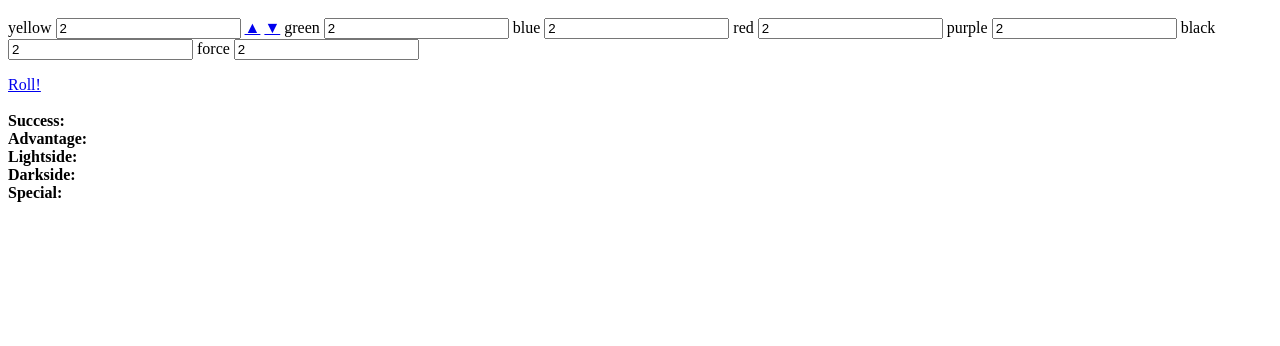
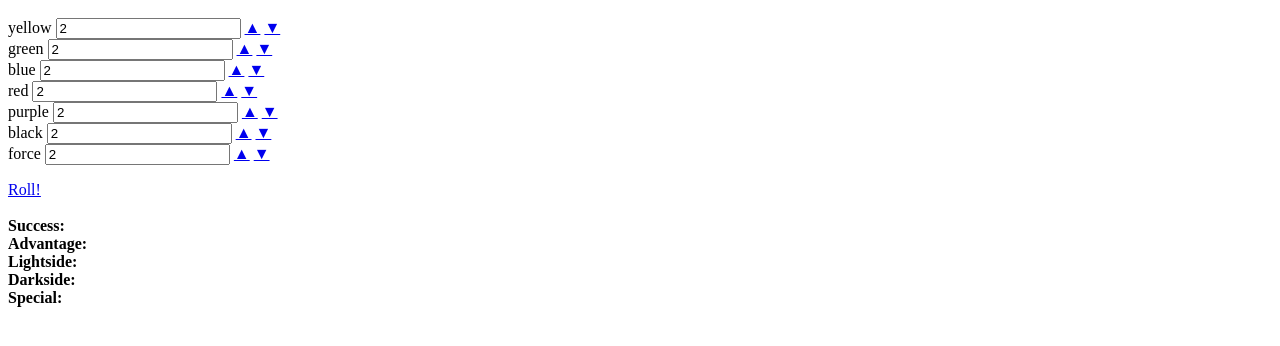
Before and after one commit to dyeje/swDiceRoller, a plain HTML site: page swDiceRoller.html in a window 1280 px wide. Shown: the part 48-394 px from the top of the page. Drawn offline with Linux system fonts and the light colour scheme.

Commit message:
New quantity controls

```diff
--- a/diceRoller.js
+++ b/diceRoller.js
@@ -1,7 +1,18 @@
-var rollButton = $('a.roll');
 var diceForm = $('form.dice-form');
 
-rollButton.click(function (e) {
+$('a.quantity-control').click(function (e) {
+  e.preventDefault();
+
+  var input = $(this).siblings('input');
+  var value = parseInt((input.val() || 0), 10);
+  if ($(this).hasClass('up')) {
+    input.val(value + 1);
+  } else {
+    input.val(Math.max(value - 1, 0));
+  }
+});
+
+$('a.roll').click(function (e) {
   var diceInputs = diceForm.serializeArray();
 
   var diceSets = _.compact(_.map(diceInputs, function (diceInput) {
--- a/swDiceRoller.html
+++ b/swDiceRoller.html
@@ -8,28 +8,54 @@
     <h1>Star Wars Dice Roller</h1>
 
     <form class="dice-form">
+      <div class='die-control'>
         <label for="yellow">yellow</label>
-      <input type="number" name="yellow" min="0" value="2"></input>
-      <a href='#'>▲</a>
-      <a href='#'>▼</a>
+        <input name="yellow" min="0" value="2"></input>
+        <a class='quantity-control up' href='#'>▲</a>
+        <a class='quantity-control down' href='#'>▼</a>
+      </div>
 
+      <div class='die-control'>
         <label for="green">green</label>
-      <input type="number" name="green" min="0" value="2"></input>
+        <input name="green" min="0" value="2"></input>
+        <a class='quantity-control up' href='#'>▲</a>
+        <a class='quantity-control down' href='#'>▼</a>
+      </div>
 
+      <div class='die-control'>
         <label for="blue">blue</label>
-      <input type="number" name="blue" min="0" value="2"></input>
+        <input name="blue" min="0" value="2"></input>
+        <a class='quantity-control up' href='#'>▲</a>
+        <a class='quantity-control down' href='#'>▼</a>
+      </div>
 
+      <div class='die-control'>
         <label for="red">red</label>
-      <input type="number" name="red" min="0" value="2"></input>
+        <input name="red" min="0" value="2"></input>
+        <a class='quantity-control up' href='#'>▲</a>
+        <a class='quantity-control down' href='#'>▼</a>
+      </div>
 
+      <div class='die-control'>
         <label for="purple">purple</label>
-      <input type="number" name="purple" min="0" value="2"></input>
+        <input name="purple" min="0" value="2"></input>
+        <a class='quantity-control up' href='#'>▲</a>
+        <a class='quantity-control down' href='#'>▼</a>
+      </div>
 
+      <div class='die-control'>
         <label for="black">black</label>
-      <input type="number" name="black" min="0" value="2"></input>
+        <input name="black" min="0" value="2"></input>
+        <a class='quantity-control up' href='#'>▲</a>
+        <a class='quantity-control down' href='#'>▼</a>
+      </div>
 
+      <div class='die-control'>
         <label for="force">force</label>
-      <input type="number" name="force" min="0" value="2"></input>
+        <input name="force" min="0" value="2"></input>
+        <a class='quantity-control up' href='#'>▲</a>
+        <a class='quantity-control down' href='#'>▼</a>
+      </div>
     </form>
 
     <a class="roll" href="javascript:;">Roll!</a>
```
Lines whose indentation alone changed are shown as unchanged.
